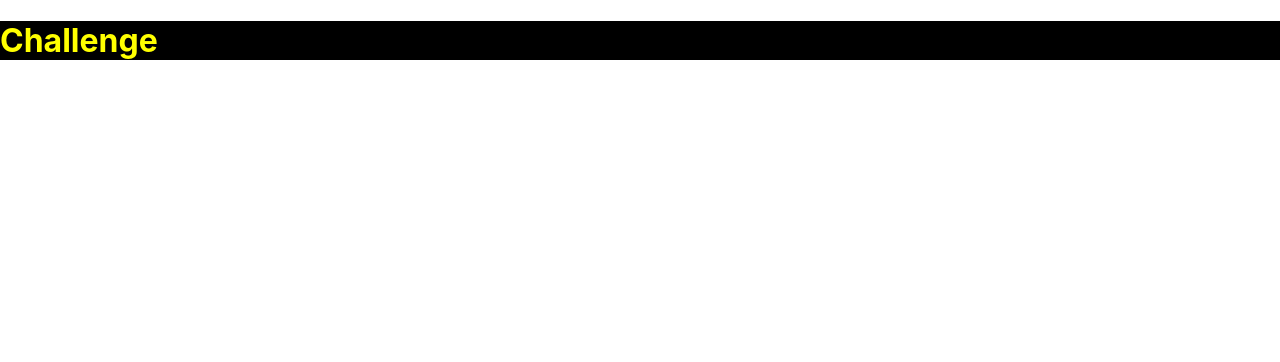
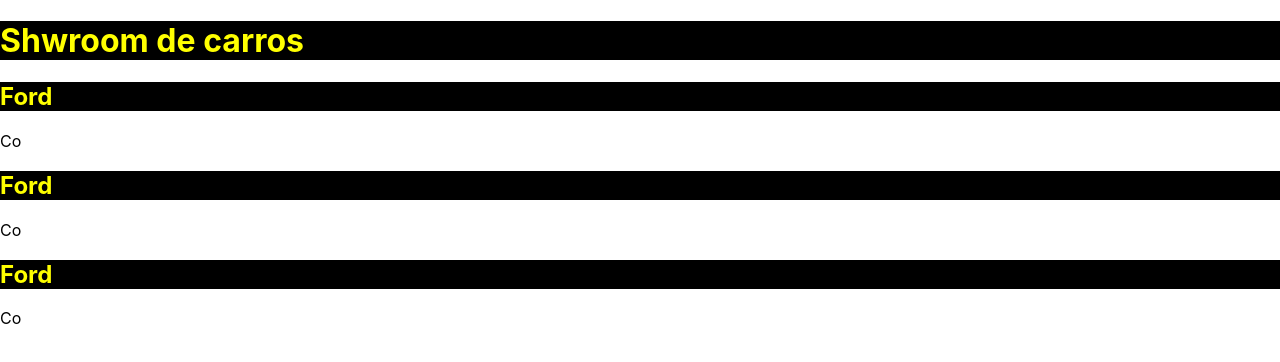
Before and after one commit to CFias/react, a React (Create React App) app in the folder challengecss/challengecss/: page / in a window 1280 px wide. Shown: the top 362 px of the page. Built offline with nearby package versions, Linux system fonts and the light colour scheme.

Commit message:
Update App.js
New object

```diff
--- a/challengecss/challengecss/src/App.js
+++ b/challengecss/challengecss/src/App.js
@@ -1,10 +1,21 @@
-import logo from './logo.svg';
 import './App.css';
+import CarDetails from './components/CarDetails';
 
 function App() {
+  const myCars = [
+    { id: 1, name: "Elantra", km: 10000, color: "Branca" },
+    { id: 2, name: "Ka", km: 5700, color: "Cinza Moscou" },
+    { id: 3, name: "Edge", km: 0, color: "Preto" }
+  ];
+
   return (
     <div className="App">
-      <h1>Challenge</h1>
+      <h1>Shwroom de carros</h1>
+      <div className="car-container">
+          {myCars.map(( car ) => (
+            <CarDetails key={car.id} car={car}/>
+          ))}
+      </div>
     </div>
   );
 }
```
